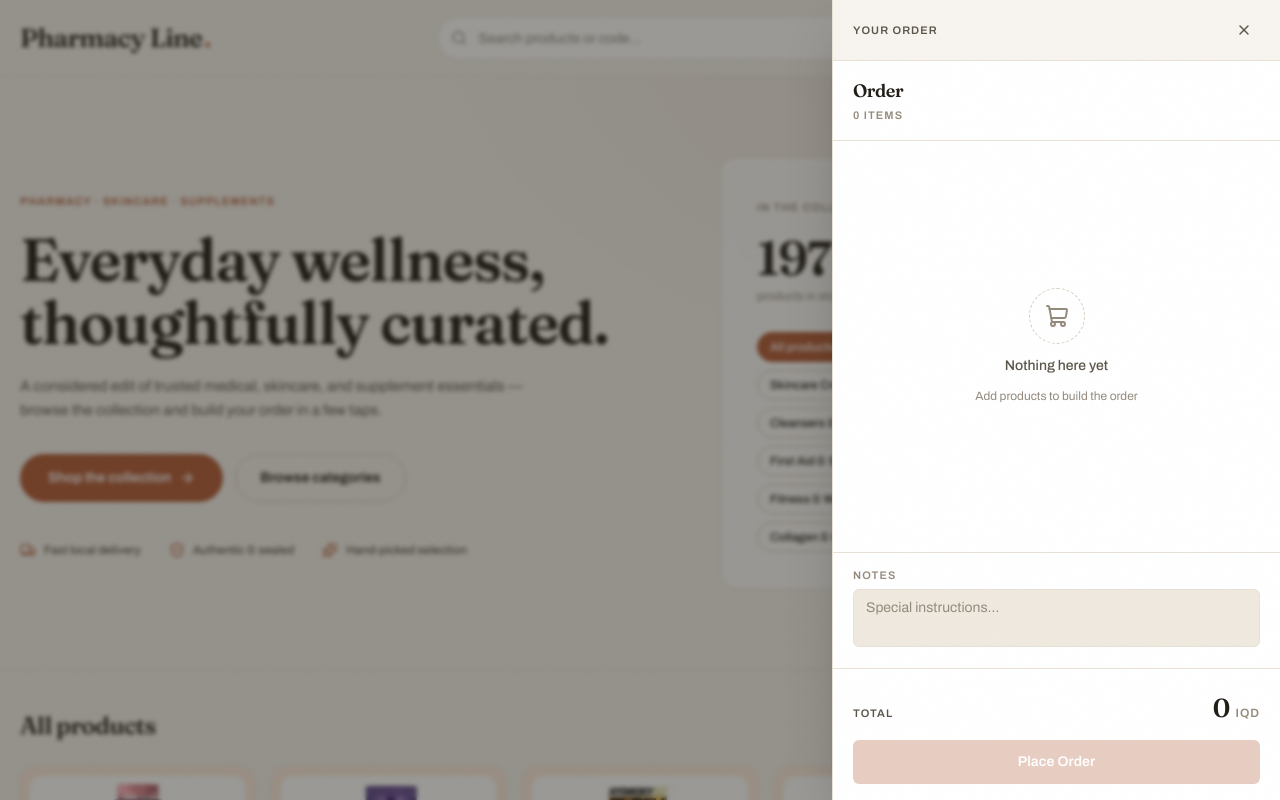
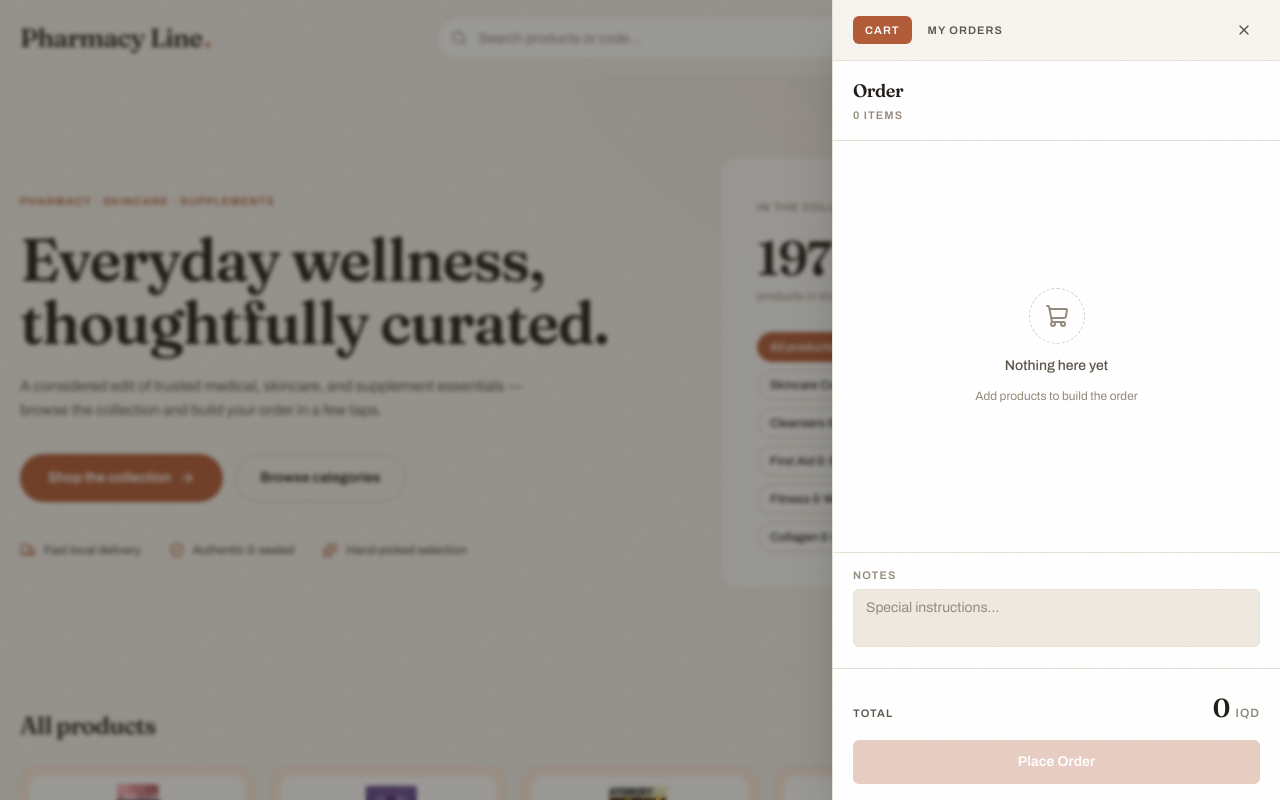
Before and after one commit to sajadalaa012-bot/PharmacyLine, a Next.js app in the folder frontend/: page / in a window 1280 px wide. Both pictures are taken after a click on the button "CART". Shown: the top 800 px of the page. Built offline with nearby package versions, Linux system fonts and the light colour scheme.

Commit message:
Add order tracking (order history + status badges) to cart

```diff
--- /dev/null
+++ b/frontend/src/components/OrderHistory.tsx
@@ -0,0 +1,92 @@
+"use client";
+
+import { useEffect, useState } from "react";
+import { Order, OrderStatus } from "@/types";
+import { fetchOrders } from "@/lib/api";
+import { money, orderNo, shortDate, shortTime } from "@/lib/format";
+import { ClipboardList } from "lucide-react";
+
+/** Status pill — Pending = yellow/orange, Approved = green. */
+function StatusBadge({ status }: { status: OrderStatus }) {
+  const pending = status === "pending";
+  return (
+    <span
+      className={`label-caps shrink-0 rounded-full border px-2 py-0.5 ${
+        pending
+          ? "border-amber-400/50 bg-amber-400/15 text-amber-700 dark:text-amber-300"
+          : "border-green-500/50 bg-green-500/15 text-green-700 dark:text-green-300"
+      }`}
+    >
+      {pending ? "Pending" : "Approved"}
+    </span>
+  );
+}
+
+/**
+ * The customer's order history, shown in the cart drawer. Lists orders placed
+ * from this device with their ID, date, and status. Re-fetches each time it
+ * mounts (i.e. every time the "My Orders" tab is opened).
+ */
+export default function OrderHistory() {
+  const [orders, setOrders] = useState<Order[]>([]);
+  const [loading, setLoading] = useState(true);
+
+  useEffect(() => {
+    let active = true;
+    fetchOrders()
+      .then((o) => active && setOrders(o))
+      .catch(() => active && setOrders([]))
+      .finally(() => active && setLoading(false));
+    return () => {
+      active = false;
+    };
+  }, []);
+
+  if (loading) {
+    return (
+      <div className="flex h-full items-center justify-center">
+        <div className="h-8 w-8 animate-spin rounded-full border-2 border-brand/25 border-t-brand" />
+      </div>
+    );
+  }
+
+  if (orders.length === 0) {
+    return (
+      <div className="flex h-full flex-col items-center justify-center gap-3 px-6 py-12 text-center">
+        <div className="flex h-14 w-14 items-center justify-center rounded-full border border-dashed border-line-strong text-ink-3">
+          <ClipboardList className="h-6 w-6" />
+        </div>
+        <p className="text-sm font-medium text-ink-2">No orders yet</p>
+        <p className="text-xs text-ink-3">Orders you place will show up here.</p>
+      </div>
+    );
+  }
+
+  return (
+    <div className="scroll-thin h-full overflow-y-auto px-5 py-4">
+      <ul className="space-y-3">
+        {orders.map((order) => (
+          <li
+            key={order.id}
+            className="rounded-lg border border-line bg-sunken/30 px-4 py-3"
+          >
+            <div className="flex items-center justify-between gap-3">
+              <span className="text-sm font-semibold text-ink tabular-nums">
+                {orderNo(order.id)}
+              </span>
+              <StatusBadge status={order.status} />
+            </div>
+            <div className="mt-1.5 flex items-center justify-between gap-3">
+              <span className="text-[11px] text-ink-3">
+                {shortDate(order.created_at)} · {shortTime(order.created_at)}
+              </span>
+              <span className="text-[13px] font-bold text-ink tabular-nums">
+                {money(order.grand_total)}
+              </span>
+            </div>
+          </li>
+        ))}
+      </ul>
+    </div>
+  );
+}
--- a/frontend/src/components/ShopView.tsx
+++ b/frontend/src/components/ShopView.tsx
@@ -20,6 +20,7 @@ import {
 import ProductCard from "./ProductCard";
 import CartPanel from "./CartPanel";
 import OrderConfirmation from "./OrderConfirmation";
+import OrderHistory from "./OrderHistory";
 import ThemeToggle from "./ThemeToggle";
 
 const TRUST = [
@@ -35,6 +36,7 @@ export default function ShopView() {
   const [activeCategory, setActiveCategory] = useState<number | "all">("all");
   const [query, setQuery] = useState("");
   const [cartOpen, setCartOpen] = useState(false);
+  const [cartTab, setCartTab] = useState<"cart" | "orders">("cart");
   const [view, setView] = useState<"home" | "store">("home");
   const [isStandalone, setIsStandalone] = useState(false);
 
@@ -161,6 +163,27 @@ export default function ShopView() {
       customerMode
     />
   );
+
+  // Cart drawer tabs: the live cart vs. this device's order history.
+  const cartTabs = (
+    <div className="flex items-center gap-1">
+      {(["cart", "orders"] as const).map((tab) => (
+        <button
+          key={tab}
+          onClick={() => setCartTab(tab)}
+          className={`label-caps rounded-md px-3 py-1.5 transition ${
+            cartTab === tab
+              ? "bg-brand text-on-brand"
+              : "text-ink-2 hover:bg-sunken"
+          }`}
+        >
+          {tab === "cart" ? "Cart" : "My Orders"}
+        </button>
+      ))}
+    </div>
+  );
+
+  const drawerBody = cartTab === "cart" ? cartPanel : <OrderHistory />;
 
   const renderSearch = (className = "") => (
     <div className={`relative ${className}`}>
@@ -497,13 +520,13 @@ export default function ShopView() {
               >
                 <ArrowLeft className="h-5 w-5" />
               </button>
-              <span className="label-caps text-ink-2">Your order</span>
+              {cartTabs}
             </div>
             <div
               className="flex-1 overflow-hidden"
               style={{ paddingBottom: "env(safe-area-inset-bottom)" }}
             >
-              {cartPanel}
+              {drawerBody}
             </div>
           </div>
         ) : (
@@ -511,7 +534,7 @@ export default function ShopView() {
             <div className="flex-1" onClick={() => setCartOpen(false)} />
             <div className="slide-in-right flex h-full w-full max-w-md flex-col border-l border-line bg-surface shadow-2xl">
               <div className="flex items-center justify-between border-b border-line bg-sunken/50 px-5 py-3.5">
-                <span className="label-caps text-ink-2">Your order</span>
+                {cartTabs}
                 <button
                   onClick={() => setCartOpen(false)}
                   aria-label="Close cart"
@@ -520,7 +543,7 @@ export default function ShopView() {
                   <X className="h-4 w-4" />
                 </button>
               </div>
-              <div className="flex-1 overflow-hidden">{cartPanel}</div>
+              <div className="flex-1 overflow-hidden">{drawerBody}</div>
             </div>
           </div>
         ))}
```
